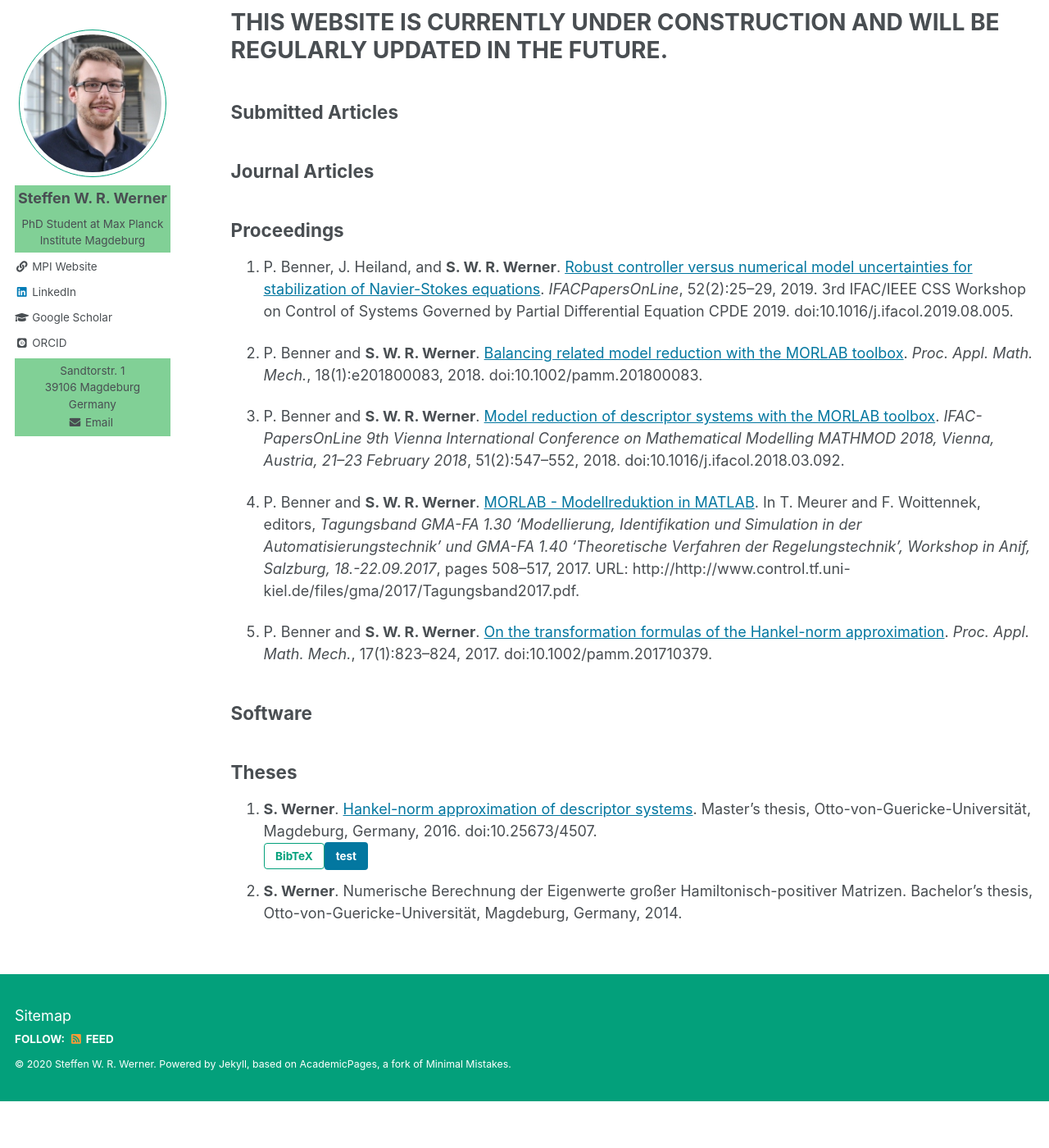
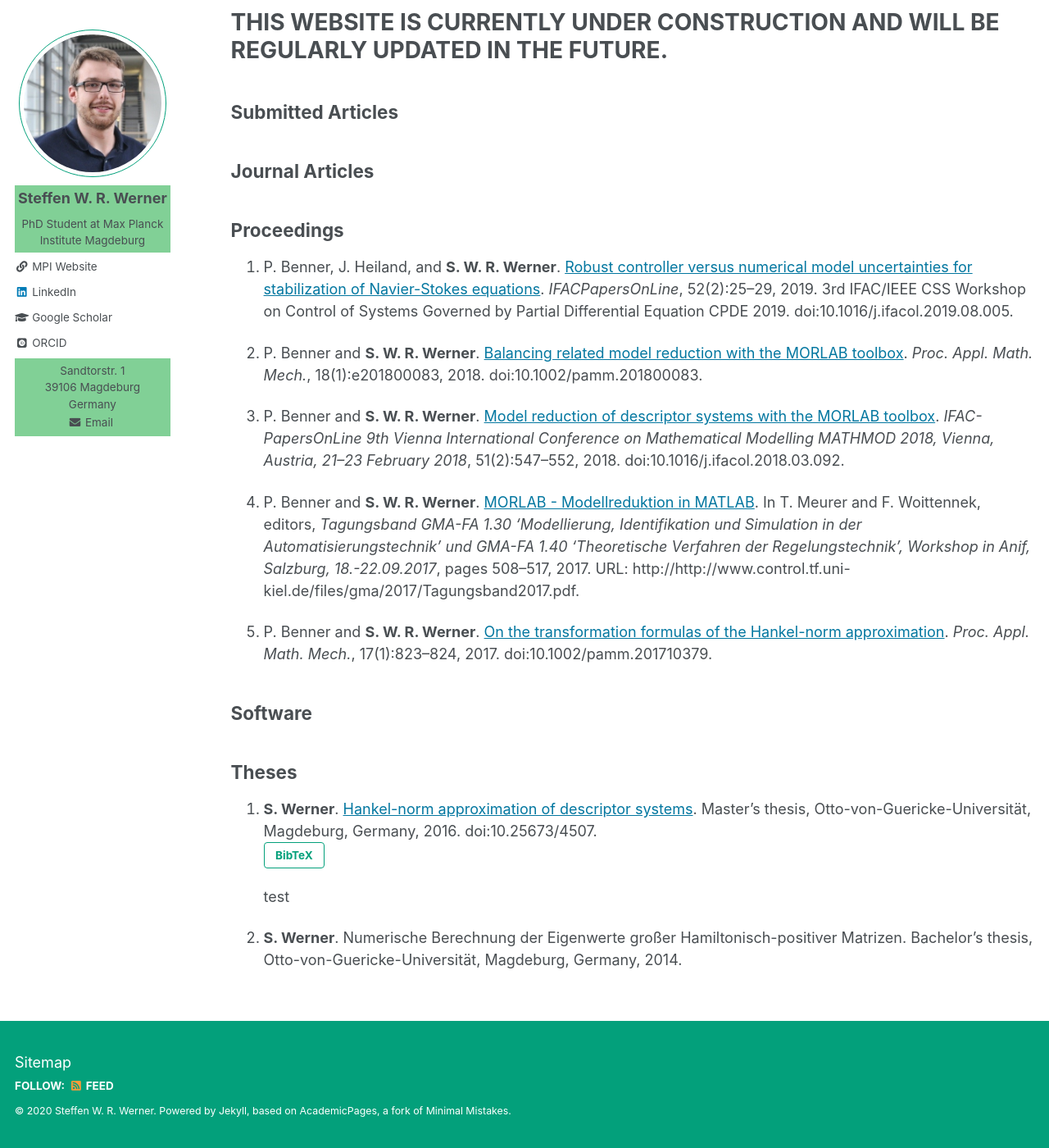
Before and after one commit to ninsteve/ninsteve.github.io, a Jekyll site: the page built from _pages/publications.md, in a window 1280 px wide and 1400 px high, scrolled down 354 px. Shown: the whole window at 82% size. Built offline with Jekyll 4.4.1, drawn with Linux system fonts in a browser that asks for light colours; some web fonts are replaced; before the commit the page ends 1697 px from its top, so only the background shows below that.

Commit message:
Next test.

```diff
--- a/_pages/publications.md
+++ b/_pages/publications.md
@@ -64,7 +64,7 @@ and <a href="{{author.orcid}}">ORCID</a> profiles.
     systems</a>. Master's thesis, Otto-von-Guericke-Universität, Magdeburg,
     Germany, 2016. doi:10.25673/4507.
     <button class="btn btn--inverse">BibTeX</button>
-    <div class="btn btn--info">test</div>
+    <p aria-hidden="true">test</p>
 
 1.  <strong>S. Werner</strong>. Numerische Berechnung der Eigenwerte großer
     Hamiltonisch-positiver Matrizen. Bachelor's thesis,
--- a/_sass/_buttons.scss
+++ b/_sass/_buttons.scss
@@ -53,7 +53,8 @@
     background-color: #fff;
 
     &:hover {
-      color: $header-color !important;
+      color: #fff !important;
+      background-color: $header-color;
       border-color: $header-color;
     }
   }
```
